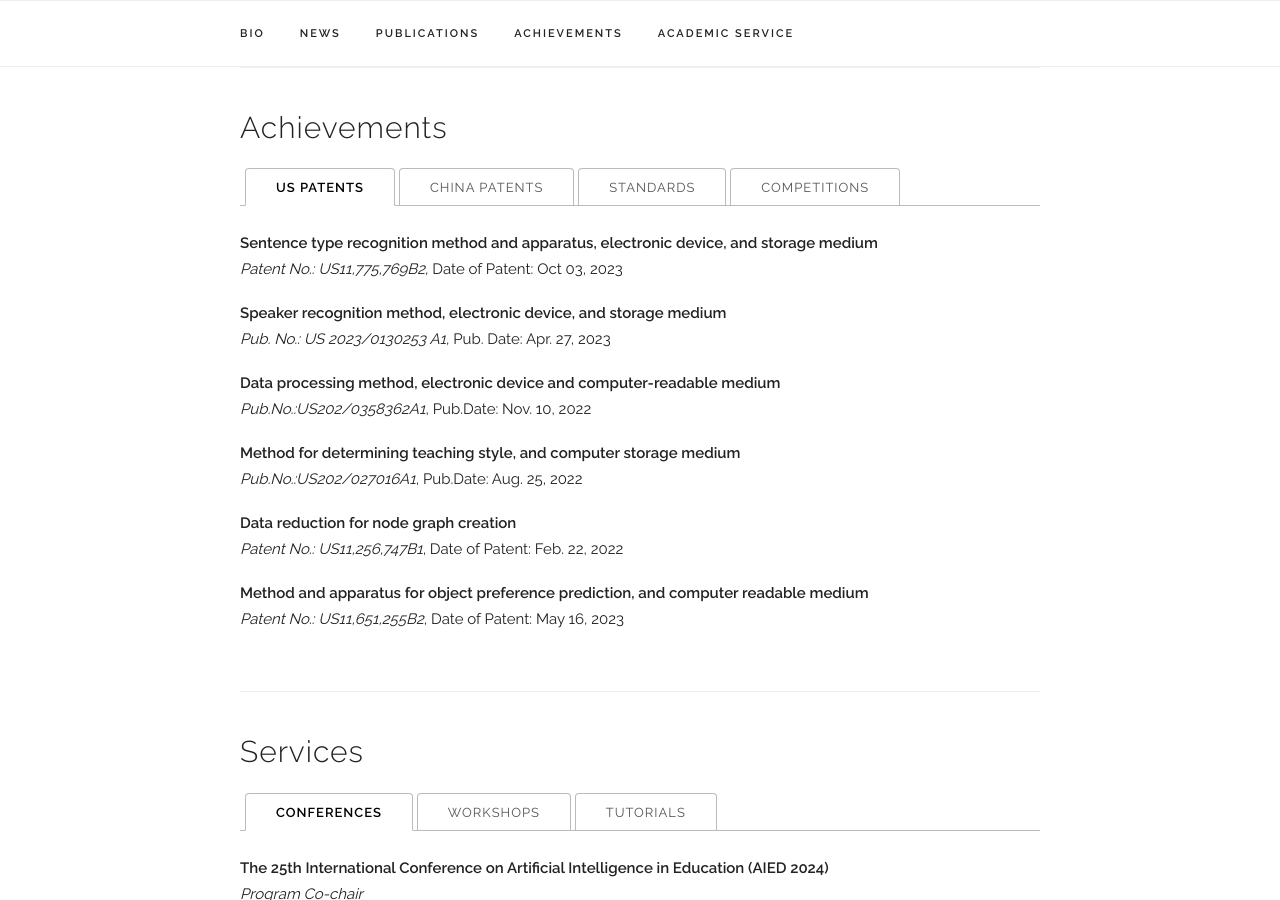
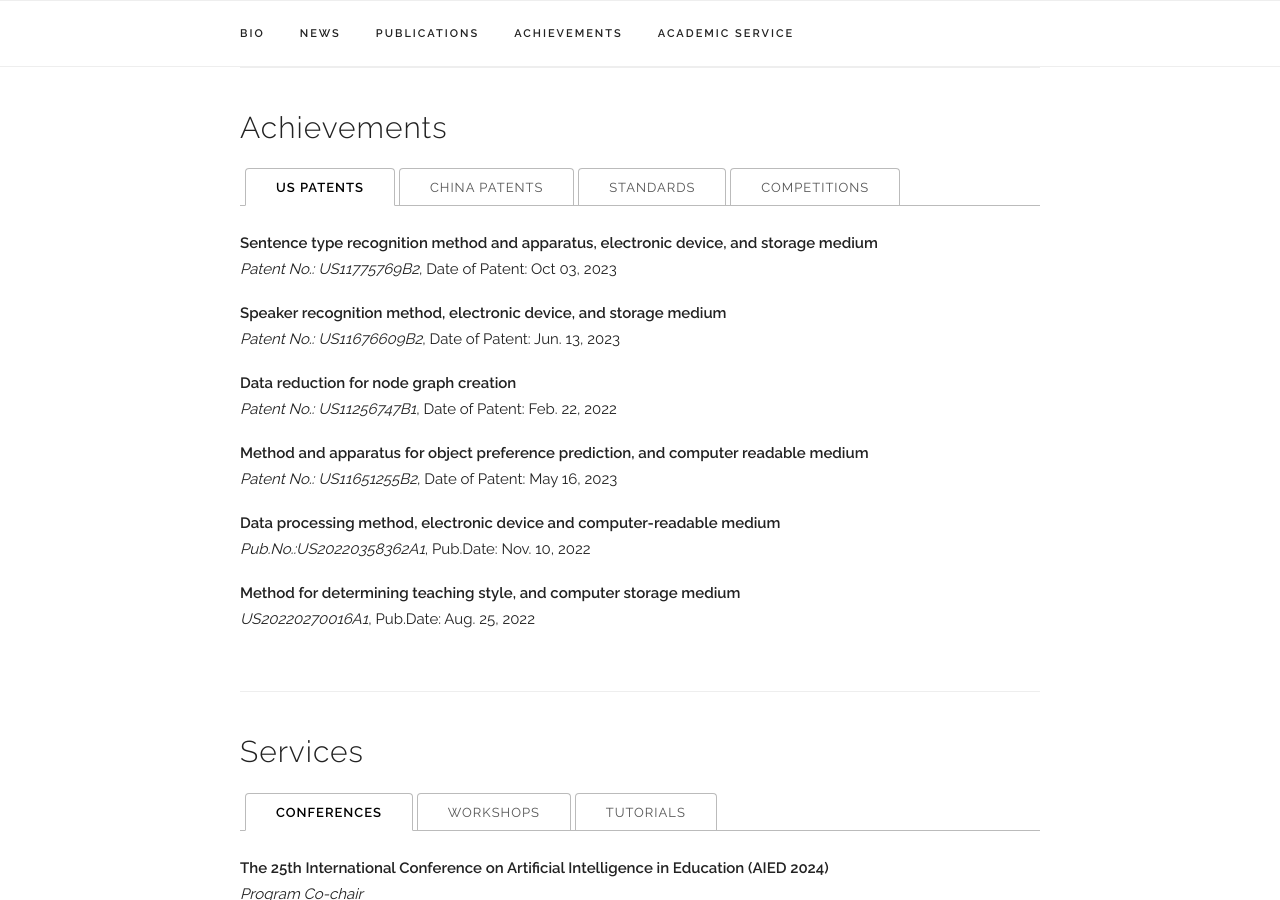
Before and after one commit to zitaoliu/zitaoliu.github.io, a Jekyll site: the page built from index.html, in a window 1280 px wide and 900 px high, scrolled down 5165 px. Built offline with Jekyll 4.4.1, drawn with Linux system fonts in a browser that asks for light colours; some web fonts are replaced.

Commit message:
revise patent status

```diff
--- a/_data/achievements.yaml
+++ b/_data/achievements.yaml
@@ -49,39 +49,36 @@ achievements:
     standard: y
 
   - title: "Sentence type recognition method and apparatus, electronic device, and storage medium"
-    patent_no: "Patent No.: US11,775,769B2"
+    patent_no: "Patent No.: US11775769B2"
     date: "Date of Patent: Oct 03, 2023"
     us_patent: y
 
 
   - title: "Speaker recognition method, electronic device, and storage medium"
-    patent_no: "Pub. No.: US 2023/0130253 A1"
-    date: "Pub. Date: Apr. 27, 2023"
+    patent_no: "Patent No.: US11676609B2"
+    date: "Date of Patent: Jun. 13, 2023"
+    us_patent: y
+
+  - title: "Data reduction for node graph creation"
+    patent_no: "Patent No.: US11256747B1"
+    date: "Date of Patent: Feb. 22, 2022"
+    us_patent: y
+
+  - title: "Method and apparatus for object preference prediction, and computer readable medium"
+    patent_no: "Patent No.: US11651255B2"
+    date: "Date of Patent: May 16, 2023"
     us_patent: y
 
   - title: "Data processing method, electronic device and computer-readable medium"
-    patent_no: "Pub.No.:US202/0358362A1"
+    patent_no: "Pub.No.:US20220358362A1"
     date: "Pub.Date: Nov. 10, 2022"
     us_patent: y
 
 
   - title: "Method for determining teaching style, and computer storage medium"
-    patent_no: "Pub.No.:US202/027016A1"
+    patent_no: "US20220270016A1"
     date: "Pub.Date: Aug. 25, 2022"
     us_patent: y
-
-
-  - title: "Data reduction for node graph creation"
-    patent_no: "Patent No.: US11,256,747B1"
-    date: "Date of Patent: Feb. 22, 2022"
-    us_patent: y
-
-
-  - title: "Method and apparatus for object preference prediction, and computer readable medium"
-    patent_no: "Patent No.: US11,651,255B2"
-    date: "Date of Patent: May 16, 2023"
-    us_patent: y
-
 
   - title: "教师风格预测模型的训练方法及计算机存储介质"
     patent_no: "CN111832787B"
```
